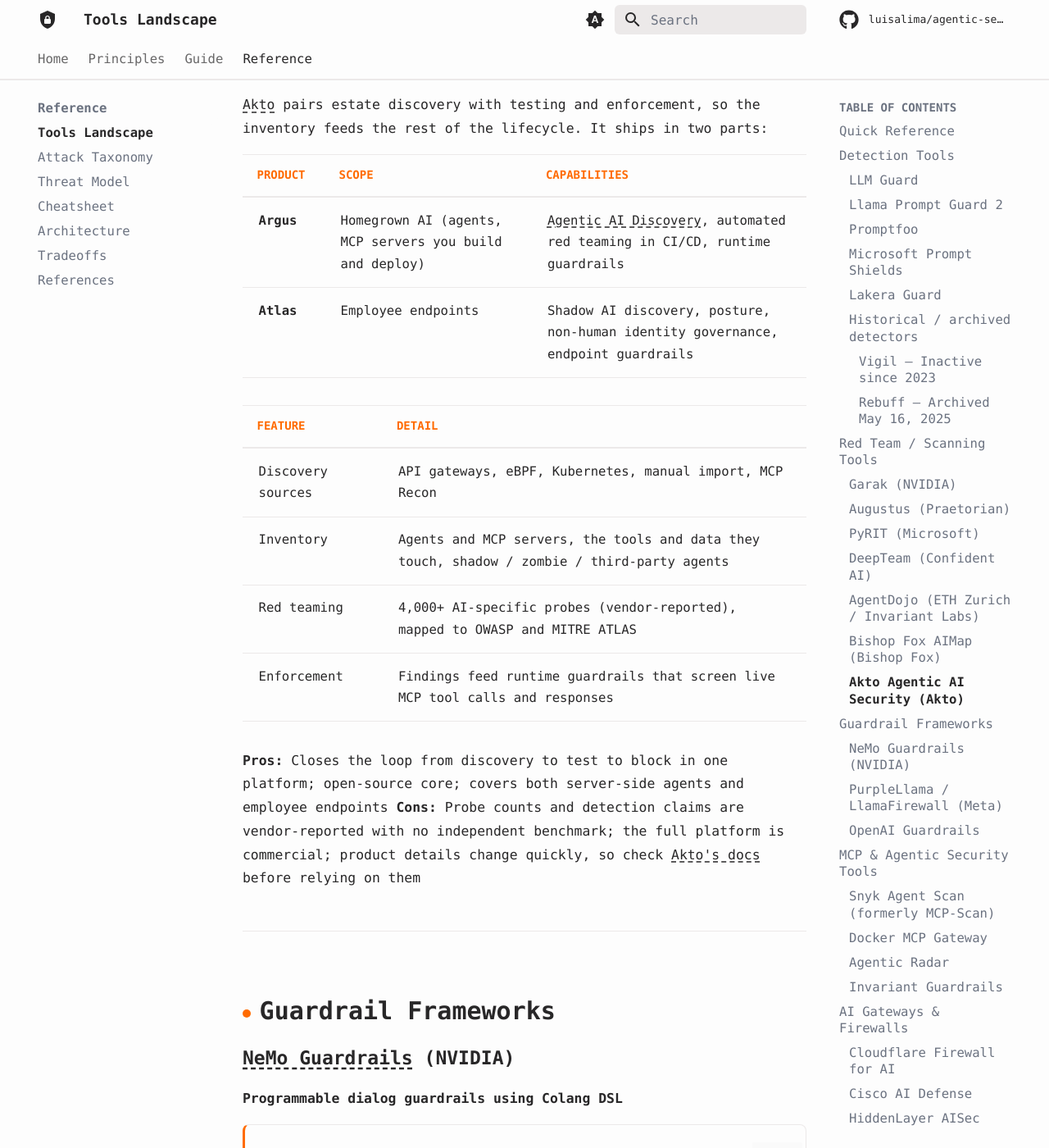
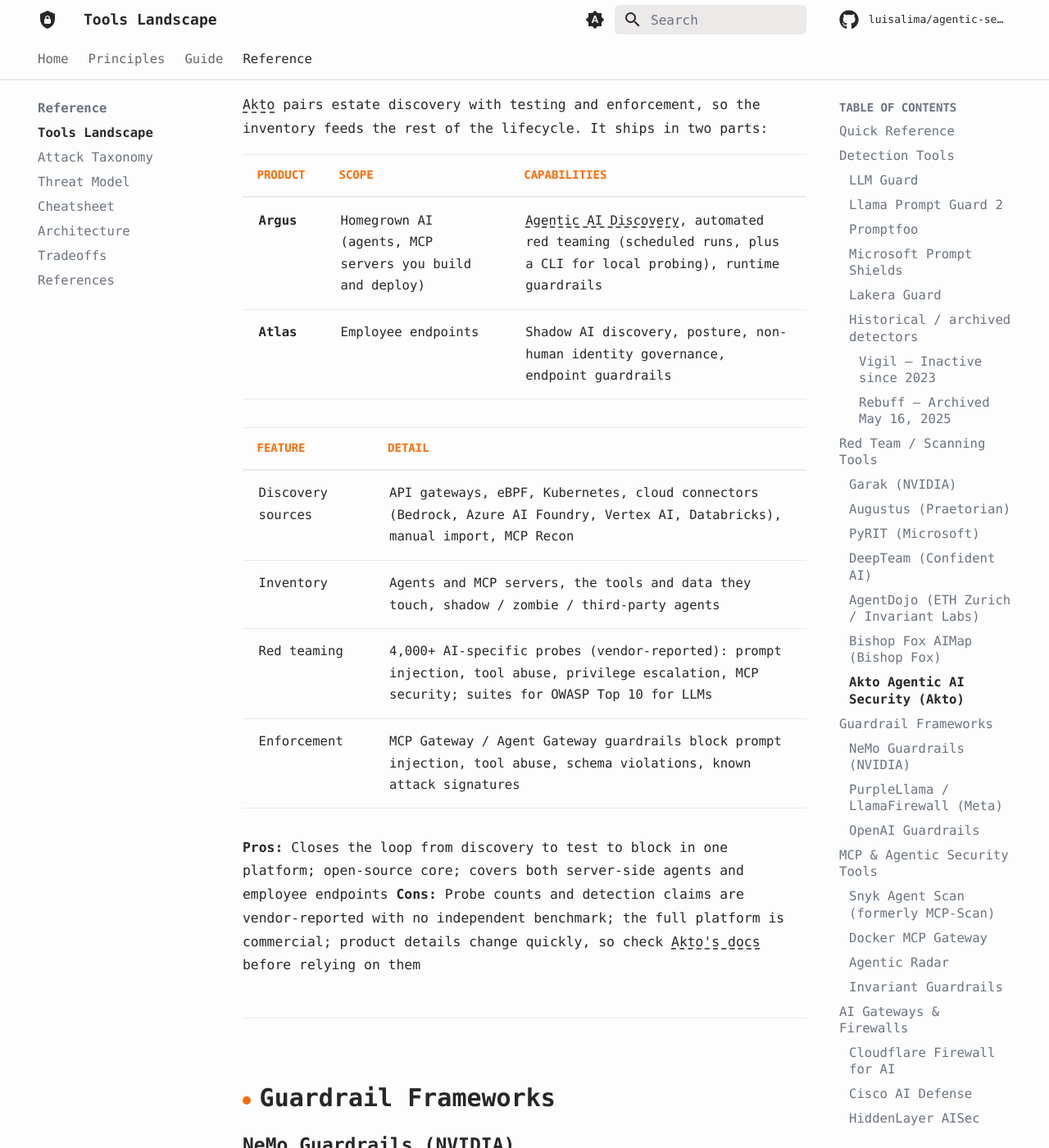
Before and after one commit to luisalima/agentic-security, an MkDocs documentation site: the page built from docs/reference/tools.md, in a window 1280 px wide and 1400 px high, scrolled down 17852 px. Shown: the whole window at 82% size. Built offline with MkDocs 1.6.1 and Material for MkDocs 9.7.7, drawn with Linux system fonts in a browser that asks for light colours; some web fonts are replaced; comment, search, counter and statistics services are not loaded; some of the changed text lies outside the part shown.

Commit message:
docs: add Akto to red teaming, MCP security, and gateway lists

```diff
--- a/docs/reference/tools.md
+++ b/docs/reference/tools.md
@@ -331,15 +331,15 @@ aimap scan-range 10.0.0.0/16 --fingerprint mcp,ollama,vllm,litellm,langserve,gra
 
 | Product | Scope | Capabilities |
 |---------|-------|--------------|
-| **Argus** | Homegrown AI (agents, MCP servers you build and deploy) | [Agentic AI Discovery](https://ai-security-docs.akto.io/akto-argus-agentic-ai-security-for-homegrown-ai/agentic-ai-discovery), automated red teaming in CI/CD, runtime guardrails |
+| **Argus** | Homegrown AI (agents, MCP servers you build and deploy) | [Agentic AI Discovery](https://ai-security-docs.akto.io/akto-argus-agentic-ai-security-for-homegrown-ai/agentic-ai-discovery), automated red teaming (scheduled runs, plus a CLI for local probing), runtime guardrails |
 | **Atlas** | Employee endpoints | Shadow AI discovery, posture, non-human identity governance, endpoint guardrails |
 
 | Feature | Detail |
 |---------|--------|
-| Discovery sources | API gateways, eBPF, Kubernetes, manual import, MCP Recon |
+| Discovery sources | API gateways, eBPF, Kubernetes, cloud connectors (Bedrock, Azure AI Foundry, Vertex AI, Databricks), manual import, MCP Recon |
 | Inventory | Agents and MCP servers, the tools and data they touch, shadow / zombie / third-party agents |
-| Red teaming | 4,000+ AI-specific probes (vendor-reported), mapped to OWASP and MITRE ATLAS |
-| Enforcement | Findings feed runtime guardrails that screen live MCP tool calls and responses |
+| Red teaming | 4,000+ AI-specific probes (vendor-reported): prompt injection, tool abuse, privilege escalation, MCP security; suites for OWASP Top 10 for LLMs |
+| Enforcement | MCP Gateway / Agent Gateway guardrails block prompt injection, tool abuse, schema violations, known attack signatures |
 
 **Pros:** Closes the loop from discovery to test to block in one platform; open-source core; covers both server-side agents and employee endpoints
 **Cons:** Probe counts and detection claims are vendor-reported with no independent benchmark; the full platform is commercial; product details change quickly, so check [Akto's docs](https://ai-security-docs.akto.io/) before relying on them
@@ -644,6 +644,7 @@ Pick by what you need to do.
 - **[DeepTeam](https://github.com/confident-ai/deepteam)** — OWASP/NIST framework mapping, 50+ vuln types
 - **[PyRIT](https://github.com/microsoft/PyRIT)** — Multi-modal red teaming (Microsoft AI Red Team)
 - **[AgentDojo](https://github.com/ethz-spylab/agentdojo)** — Benchmark for agentic prompt-injection defenses (ETH/Invariant)
+- **[Akto Agentic Red Teaming](https://ai-security-docs.akto.io/akto-argus-agentic-ai-security-for-homegrown-ai/agentic-red-teaming)** — 4,000+ probes for agents, MCP servers and models (prompt injection, tool abuse, privilege escalation); [scheduled](https://ai-security-docs.akto.io/akto-argus-agentic-ai-security-for-homegrown-ai/agentic-red-teaming/how-to/schedule-tests) daily / weekly / custom, plus a [CLI](https://ai-security-docs.akto.io/akto-argus-agentic-ai-security-for-homegrown-ai/agentic-red-teaming/how-to/run-tests-in-cli-using-akto) for local probing
 
 ### MCP / tool security
 - **[Snyk Agent-Scan](https://github.com/snyk/agent-scan)** — Config + skill scanning for tool poisoning, tool shadowing (formerly MCP-Scan)
@@ -652,6 +653,7 @@ Pick by what you need to do.
 - **[Docker MCP Gateway](https://docs.docker.com/ai/mcp-catalog-and-toolkit/mcp-gateway/)** — Container isolation for MCP servers
 - **[Invariant Guardrails](https://github.com/invariantlabs-ai/invariant)** — Runtime policy enforcement for tool calls
 - **[Agentic Radar](https://github.com/splx-ai/agentic-radar)** — Static analysis of LangGraph / CrewAI / OpenAI Agents / AutoGen / n8n pipelines
+- **[Akto MCP Security](https://ai-security-docs.akto.io/readme/mcp-security)** — Discovers MCP servers (incl. [MCP Recon](https://ai-security-docs.akto.io/akto-argus-agentic-ai-security-for-homegrown-ai/connectors/others/mcp-recon) IP-range scans) and probes for tool poisoning, excessive permissions, unauthorized endpoint access, insecure authentication (paid feature)
 
 ### Multi-turn dialog control
 - **[NeMo Guardrails](https://github.com/NVIDIA-NeMo/Guardrails)** — Programmable dialog policies via Colang DSL
@@ -679,6 +681,7 @@ For SOC/network-layer coverage across your AI estate:
 - **[Palo Alto Prisma AIRS](https://docs.paloaltonetworks.com/ai-runtime-security)** — Inline injection + DLP in PAN SASE estates
 - **[F5 AI Guardrails](https://www.f5.com/products/ai-guardrails)** — Network-layer proxy (includes CalypsoAI)
 - **[Straiker](https://www.straiker.ai/)** — Agentic-first runtime + red team
+- **[Akto Agentic Guardrails](https://ai-security-docs.akto.io/agentic-guardrails/overview)** — MCP Gateway / Agent Gateway runtime blocking of prompt injection, tool abuse and schema violations (Argus); on-device guardrails and posture for employee endpoints (Atlas)
 - **[HiddenLayer AISec](https://hiddenlayer.com/)** — Model supply-chain scanning + AI Detection & Response
 - **[Wiz AI-SPM](https://www.wiz.io/solutions/ai-spm)** — AI inventory + posture management across cloud providers
 
```
